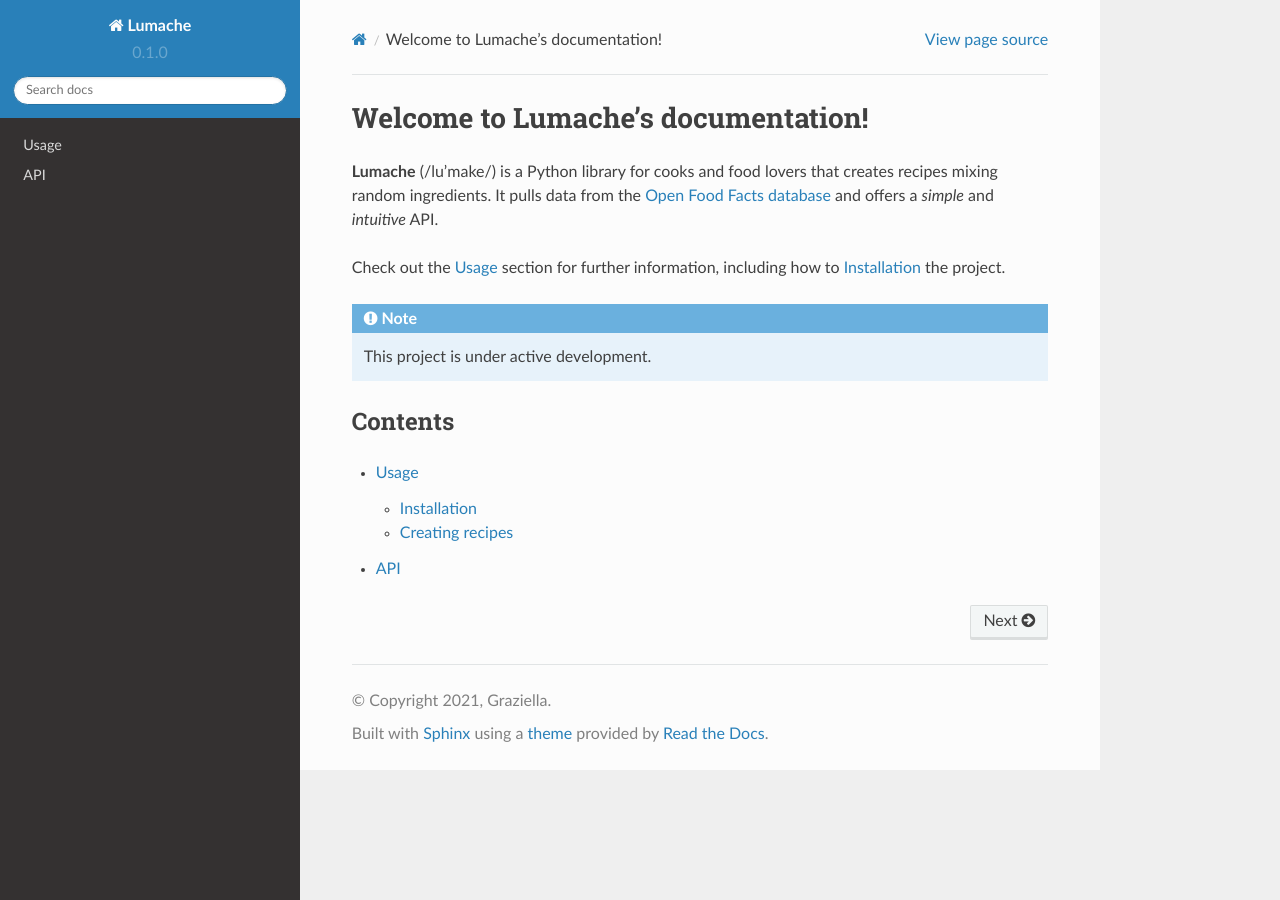
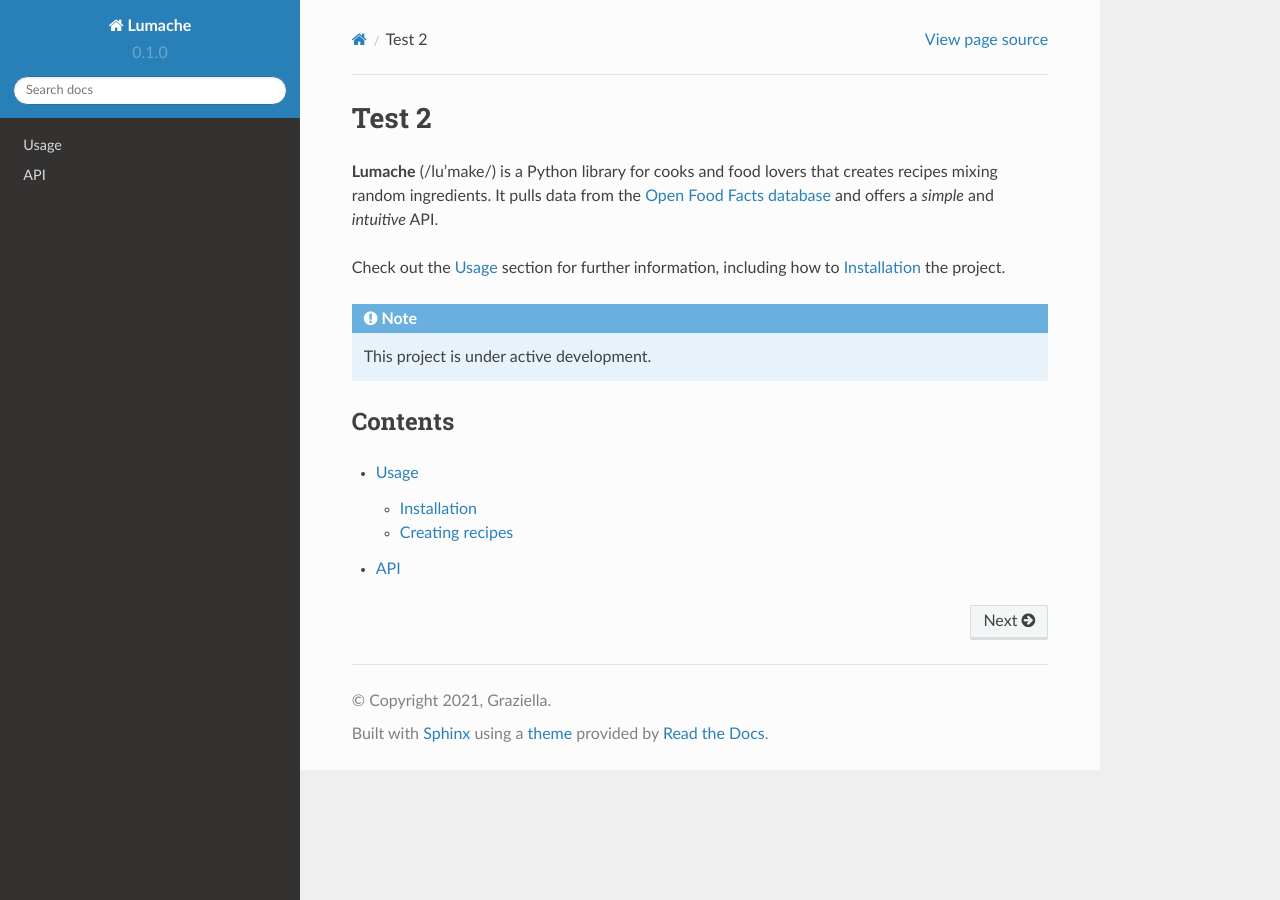
Before and after one commit to JamianStephan/atmosphyre, a Sphinx documentation site: the page built from docs/source/index.rst, in a window 1280 px wide. Built offline with Sphinx 7.4.7 and the Read the Docs theme 2.0.0, drawn with Linux system fonts in a browser that asks for light colours.

Commit message:
update test

```diff
--- a/docs/source/index.rst
+++ b/docs/source/index.rst
@@ -1,4 +1,4 @@
-Welcome to Lumache's documentation!
+Test 2
 ===================================
 
 **Lumache** (/lu'make/) is a Python library for cooks and food lovers
@@ -20,3 +20,4 @@
 
    usage
    api
+   test
--- /dev/null
+++ b/docs/source/test.rst
@@ -0,0 +1 @@
+This is a test
--- a/pyproject.toml
+++ b/pyproject.toml
@@ -3,6 +3,6 @@
 build-backend = "flit_core.buildapi"
 
 [project]
-name = "lumache"
-authors = [{name = "Graziella", email = "graziella@lumache"}]
+name = "atmosphyre"
+authors = [{name = "Jay Stephan", email = "Jay.Stephan@stfc.ac.uk"}]
 dynamic = ["version", "description"]
```
Also changed, not shown: README.md (+2 -2 lines).
